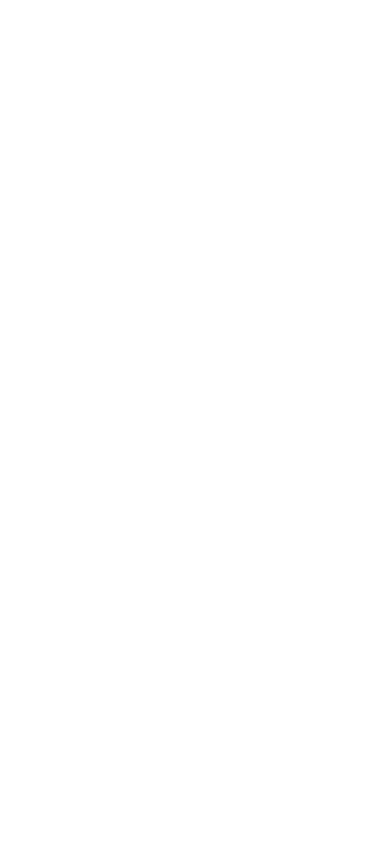
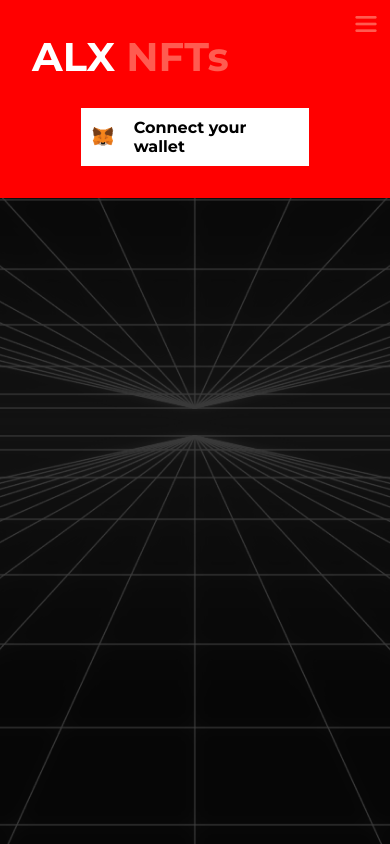
Before and after one commit to upALX/NFTs-Landing-Page, a plain HTML site: page index.html in a window 390 px wide. Drawn offline with Linux system fonts and the light colour scheme.

Commit message:
adding header mobile first of landing page to put hamburguer manu

```diff
--- a/css/main.css
+++ b/css/main.css
@@ -2,6 +2,7 @@
 
 :root{
     --body-background: #0e0e0e;
+    --main-content-color: #1E1E1E;
     --color-logo: #ff5b50;
     --card-color: #252525;
     --text-color: #fff;
@@ -14,4 +15,84 @@
 
 body{
     font-family: var(--main-font);
+
 }
+
+div.main__content{
+    padding:0;
+    background: var(--body-background) url('../assets/background.png') no-repeat center;
+    width: 100vw;
+    height: 100vh;
+}
+
+header.header__content{
+    display: grid;
+    position: relative;
+    padding: 2rem;
+    width: 100%;
+    background-color: red;
+}
+
+div.header__content__logo h1{
+    font-size: 2.5em;
+    font-weight: 700;
+    color: var(--text-color);
+}
+
+div.header__content__logo h1 span{
+    color: var(--color-logo);
+}
+
+div.header__content__links{
+    position: absolute;
+    right: 0;
+    top: 0;
+    width: 8rem;
+    margin-top: 1rem;
+    margin-right: 3rem;
+    opacity: 0;
+    pointer-events: none;
+    cursor: default;
+}
+
+div.header__content__links ul li {
+    list-style: none;
+    margin-bottom: 1rem;
+}
+
+div.header__content__links ul li a{
+    text-decoration: none;
+    color: var(--text-color);
+    font-weight: 400;
+    font-size: 1.2rem;
+}
+
+div.header__content__button {
+    margin-top: 1.7rem;
+    display: flex;
+    gap: 1.2rem;
+    align-items: center;
+    background-color: var(--text-color);
+    padding: 0.6rem;
+    width: 70%;
+    justify-self: center;
+
+}
+
+div.header__content__button img {
+    width: 24px;
+}
+
+div.header__content__button p{
+    font-weight: 700;
+    font-size: 1rem;
+    line-height: 1.2rem;
+
+}
+
+.header__content_button_menu img{
+    position: absolute;
+    padding: 0.5rem;
+    top: 0;
+    right: 0;
+}
--- a/css/reset.css
+++ b/css/reset.css
@@ -2,5 +2,4 @@
     padding: 0;
     margin: 0;
     box-sizing: border-box;
-    font-size: 12px;
 }
--- a/index.html
+++ b/index.html
@@ -5,10 +5,35 @@
     <link rel="preconnect" href="https://fonts.googleapis.com">
     <link rel="preconnect" href="https://fonts.gstatic.com" crossorigin>
     <link href="https://fonts.googleapis.com/css2?family=Montserrat:wght@400;500;700&display=swap" rel="stylesheet">
+    <link rel="stylesheet" href="css/main.css">
     <meta name="viewport" content="width=device-width, initial-scale=1.0">
     <title>ALX - NFTs</title>
 </head>
 <body>
+    <div class="main__content">
+        <header class="header__content">
+            <div class="header__content__logo">
+                <h1 id="header__content_item">ALX <span>NFTs</span></h1>
+            </div>
+            <div class="header__content__links">
+                <ul>
+                    <li><a href="#">Buy NFT</a></li>
+                    <li><a href="#">About</a></li>
+                    <li><a href="#">FAQ</a></li>
+                </ul>
+            </div>
+            <div class="header__content__button">
+                <img src="./assets/MetaMask logo.svg" alt="A cat mask logo">
+                <p>Connect your wallet</p>
+            </div>
+            <div class="header__content_button_menu">
+                <img src="./assets/menu-icon.png" alt="Menu button image">
+                <div class="bar"></div>
+            </div>
+        </header>
+        <main class="content">
 
+        </main>
+    </div>
 </body>
 </html>
```
Also changed, not shown: assets/MetaMask logo.svg (added), assets/background.png (added), assets/menu-icon.png (added).
